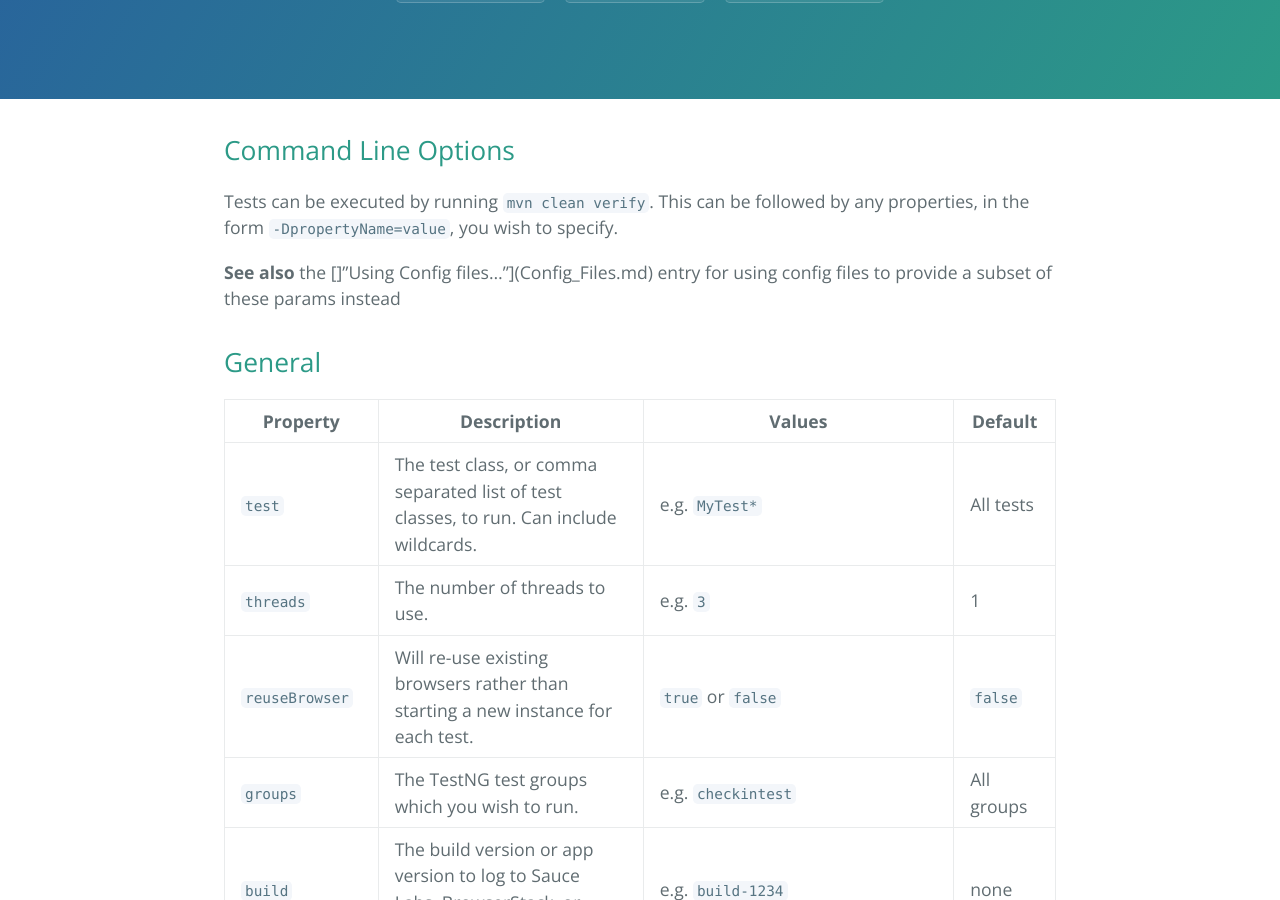
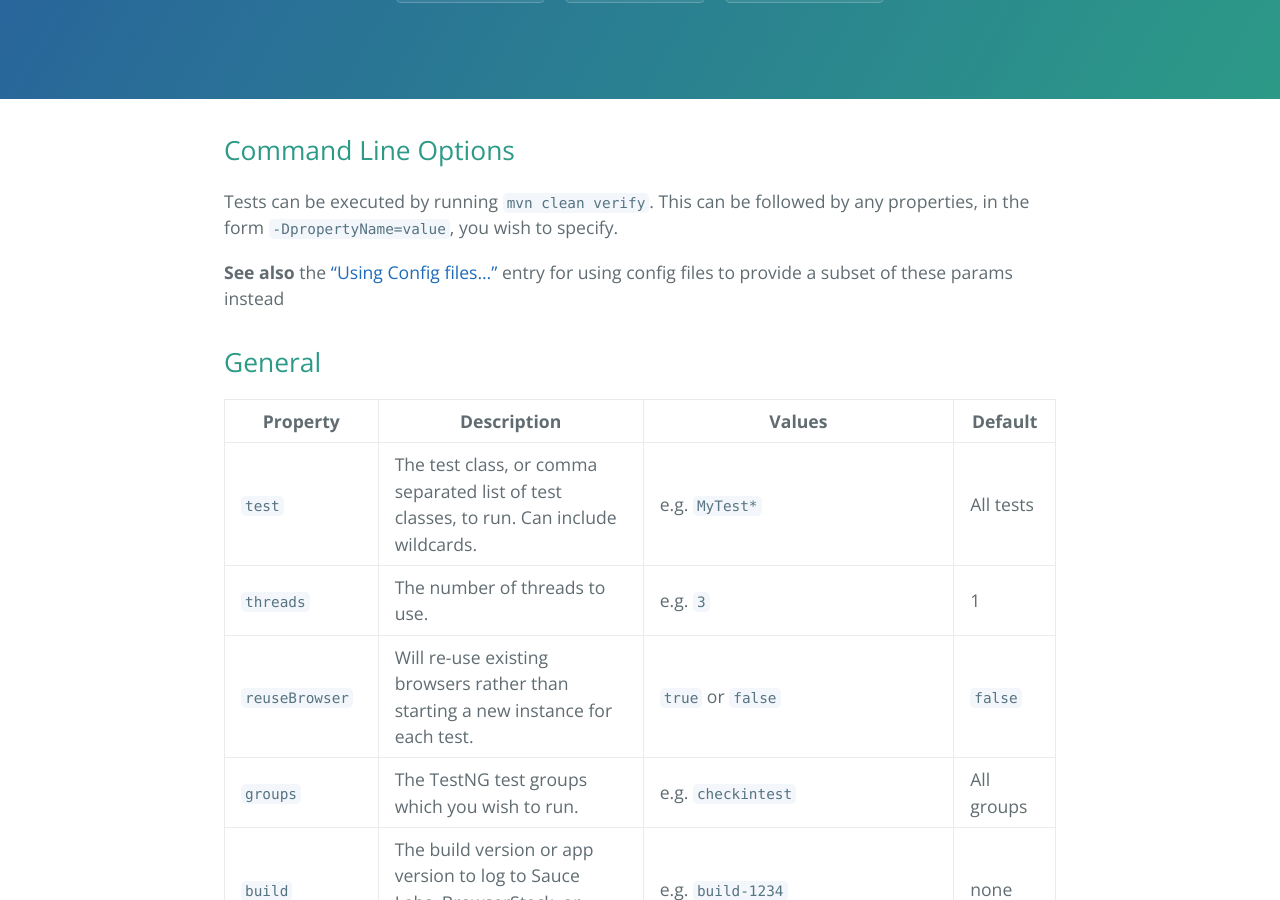
Before and after one commit to Frameworkium/frameworkium.github.io, a Jekyll site: the page built from _pages/Command-Line-Options.md, in a window 1280 px wide and 900 px high, scrolled down 370 px. Built offline with Jekyll 4.4.1, drawn with Linux system fonts in a browser that asks for light colours.

Commit message:
Fix link

```diff
--- a/_pages/Command-Line-Options.md
+++ b/_pages/Command-Line-Options.md
@@ -9,7 +9,7 @@ Tests can be executed by running `mvn clean verify`.
 This can be followed by any properties, in the form `-DpropertyName=value`,
 you wish to specify.
 
-**See also** the []"Using Config files..."](Config_Files.md) entry for using config files
+**See also** the ["Using Config files..."](Config_Files.md) entry for using config files
 to provide a subset of these params instead
 
 ## General
```
